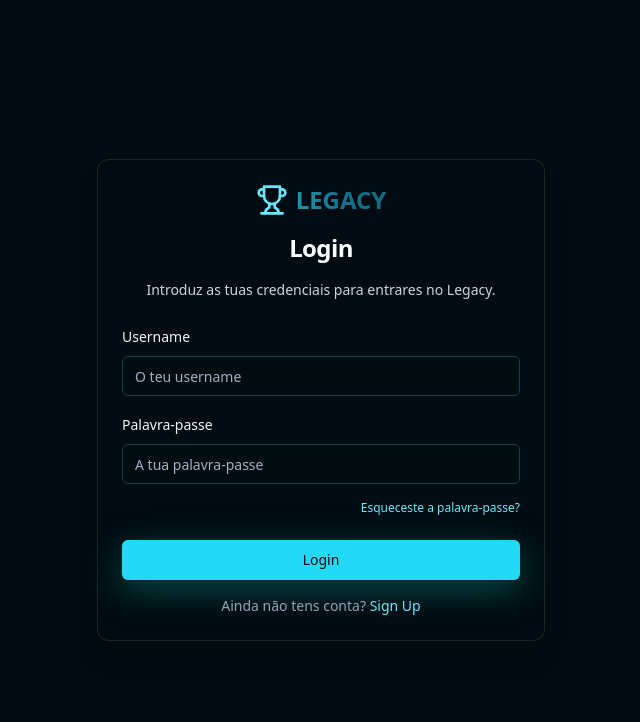
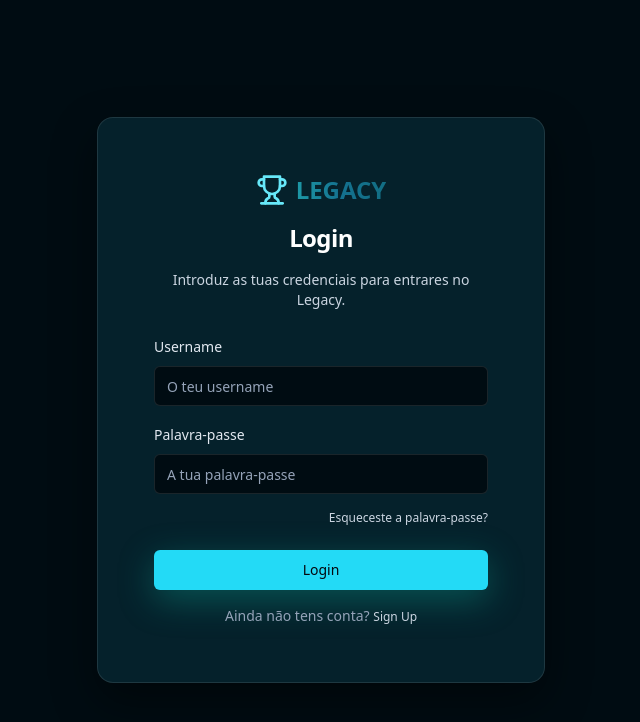
Before and after one commit to FreemanPT8/legacy-web3-sports, a Next.js app: page /login in a window 1280 px wide. Shown: the top 722 px of the page, without its empty margins (319-959 px from the left). Built offline with nearby package versions, Linux system fonts and the light colour scheme; no server answers.

Commit message:
style: align auth forms with design system

```diff
--- a/app/forgot-password/page.tsx
+++ b/app/forgot-password/page.tsx
@@ -66,8 +66,8 @@ export default function ForgotPasswordPage() {
   }
 
   return (
-    <div className="flex min-h-screen items-center justify-center bg-[#000c12] px-4">
-      <Card className="w-full max-w-md border border-white/10 bg-[#000c12] shadow-xl">
+    <div className="min-h-screen bg-[#000c12] text-white flex items-center justify-center px-4">
+      <Card className="w-full max-w-md rounded-2xl border border-white/10 bg-[#05212b] p-6 md:p-8">
         <CardHeader className="space-y-4">
           <div className="flex justify-center">
             <div className="flex items-center space-x-2">
@@ -86,7 +86,7 @@ export default function ForgotPasswordPage() {
         <form onSubmit={handleSubmit}>
           <CardContent className="space-y-4">
             <div>
-              <Label className="mb-1 block text-sm font-medium text-slate-100" htmlFor="email">
+              <Label className="mb-1 block text-sm text-slate-200" htmlFor="email">
                 Email
               </Label>
               <Input
@@ -96,6 +96,7 @@ export default function ForgotPasswordPage() {
                 value={email}
                 onChange={(e) => setEmail(e.target.value)}
                 placeholder="o.teu@email.com"
+                className="bg-[#000c12] border-white/10 text-white placeholder:text-slate-400"
               />
             </div>
 
@@ -114,7 +115,7 @@ export default function ForgotPasswordPage() {
             </Button>
 
             <p className="text-center text-sm text-slate-400">
-              <Link href="/login" className="text-cyan-300 hover:underline">
+              <Link href="/login" className="text-xs text-slate-300 hover:text-cyan-300">
                 Voltar ao login
               </Link>
             </p>
--- a/app/login/page.tsx
+++ b/app/login/page.tsx
@@ -48,8 +48,8 @@ export default function LoginPage() {
   };
 
   return (
-    <div className="flex min-h-screen items-center justify-center bg-[#000c12] p-4">
-      <Card className="w-full max-w-md border border-white/10 bg-[#000c12] shadow-xl">
+    <div className="min-h-screen bg-[#000c12] text-white flex items-center justify-center px-4">
+      <Card className="w-full max-w-md rounded-2xl border border-white/10 bg-[#05212b] p-6 md:p-8">
         <CardHeader className="space-y-4">
           <div className="flex justify-center">
             <div className="flex items-center space-x-2">
@@ -68,13 +68,14 @@ export default function LoginPage() {
         <form onSubmit={handleSubmit}>
           <CardContent className="space-y-4">
             <div className="space-y-2">
-              <Label htmlFor="username" className="text-slate-100">
+              <Label htmlFor="username" className="text-sm text-slate-200">
                 Username
               </Label>
               <Input
                 id="username"
                 type="text"
                 placeholder="O teu username"
+                className="bg-[#000c12] border-white/10 text-white placeholder:text-slate-400"
                 value={formData.username}
                 onChange={(e) => setFormData({ ...formData, username: e.target.value })}
                 required
@@ -82,13 +83,14 @@ export default function LoginPage() {
             </div>
 
             <div className="space-y-2">
-              <Label htmlFor="password" className="text-slate-100">
+              <Label htmlFor="password" className="text-sm text-slate-200">
                 Palavra-passe
               </Label>
               <Input
                 id="password"
                 type="password"
                 placeholder="A tua palavra-passe"
+                className="bg-[#000c12] border-white/10 text-white placeholder:text-slate-400"
                 value={formData.password}
                 onChange={(e) => setFormData({ ...formData, password: e.target.value })}
                 required
@@ -96,7 +98,7 @@ export default function LoginPage() {
             </div>
 
             <div className="flex justify-end">
-              <Link href="/forgot-password" className="text-xs text-cyan-300 hover:underline">
+              <Link href="/forgot-password" className="text-xs text-slate-300 hover:text-cyan-300">
                 Esqueceste a palavra-passe?
               </Link>
             </div>
@@ -108,7 +110,7 @@ export default function LoginPage() {
             </Button>
             <p className="text-center text-sm text-slate-400">
               Ainda não tens conta?{' '}
-              <Link href="/signup" className="text-cyan-300 hover:underline">
+              <Link href="/signup" className="text-xs text-slate-300 hover:text-cyan-300">
                 {t('nav.signup')}
               </Link>
             </p>
--- a/app/reset-password/page.tsx
+++ b/app/reset-password/page.tsx
@@ -115,8 +115,8 @@ export default function ResetPasswordPage() {
 
   if (!token) {
     return (
-      <div className="flex min-h-screen items-center justify-center bg-[#000c12] px-4">
-        <Card className="w-full max-w-md border border-white/10 bg-[#000c12] shadow-xl">
+      <div className="min-h-screen bg-[#000c12] text-white flex items-center justify-center px-4">
+        <Card className="w-full max-w-md rounded-2xl border border-white/10 bg-[#05212b] p-6 md:p-8">
           <CardHeader className="space-y-4">
             <div className="flex justify-center">
               <div className="flex items-center space-x-2">
@@ -139,7 +139,7 @@ export default function ResetPasswordPage() {
               Pedir novo link
             </Button>
             <p className="text-center text-sm text-slate-400">
-              <Link href="/login" className="text-cyan-300 hover:underline">
+              <Link href="/login" className="text-xs text-slate-300 hover:text-cyan-300">
                 Voltar ao login
               </Link>
             </p>
@@ -150,8 +150,8 @@ export default function ResetPasswordPage() {
   }
 
   return (
-    <div className="flex min-h-screen items-center justify-center bg-[#000c12] px-4">
-      <Card className="w-full max-w-md border border-white/10 bg-[#000c12] shadow-xl">
+    <div className="min-h-screen bg-[#000c12] text-white flex items-center justify-center px-4">
+      <Card className="w-full max-w-md rounded-2xl border border-white/10 bg-[#05212b] p-6 md:p-8">
         <CardHeader className="space-y-4">
           <div className="flex justify-center">
             <div className="flex items-center space-x-2">
@@ -170,13 +170,14 @@ export default function ResetPasswordPage() {
         <form onSubmit={handleSubmit}>
           <CardContent className="space-y-4">
             <div className="space-y-2">
-              <Label htmlFor="password" className="text-slate-100">
+              <Label htmlFor="password" className="text-sm text-slate-200">
                 Nova palavra-passe *
               </Label>
               <Input
                 id="password"
                 type="password"
                 placeholder="Mínimo 6 caracteres"
+                className="bg-[#000c12] border-white/10 text-white placeholder:text-slate-400"
                 value={formData.password}
                 onChange={(e) => setFormData((prev) => ({ ...prev, password: e.target.value }))}
                 required
@@ -184,13 +185,14 @@ export default function ResetPasswordPage() {
             </div>
 
             <div className="space-y-2">
-              <Label htmlFor="confirmPassword" className="text-slate-100">
+              <Label htmlFor="confirmPassword" className="text-sm text-slate-200">
                 Confirmar palavra-passe *
               </Label>
               <Input
                 id="confirmPassword"
                 type="password"
                 placeholder="Repete a nova palavra-passe"
+                className="bg-[#000c12] border-white/10 text-white placeholder:text-slate-400"
                 value={formData.confirmPassword}
                 onChange={(e) =>
                   setFormData((prev) => ({
@@ -215,7 +217,7 @@ export default function ResetPasswordPage() {
             </Button>
 
             <p className="text-center text-sm text-slate-400">
-              <Link href="/login" className="text-cyan-300 hover:underline">
+              <Link href="/login" className="text-xs text-slate-300 hover:text-cyan-300">
                 Voltar ao login
               </Link>
             </p>
```
